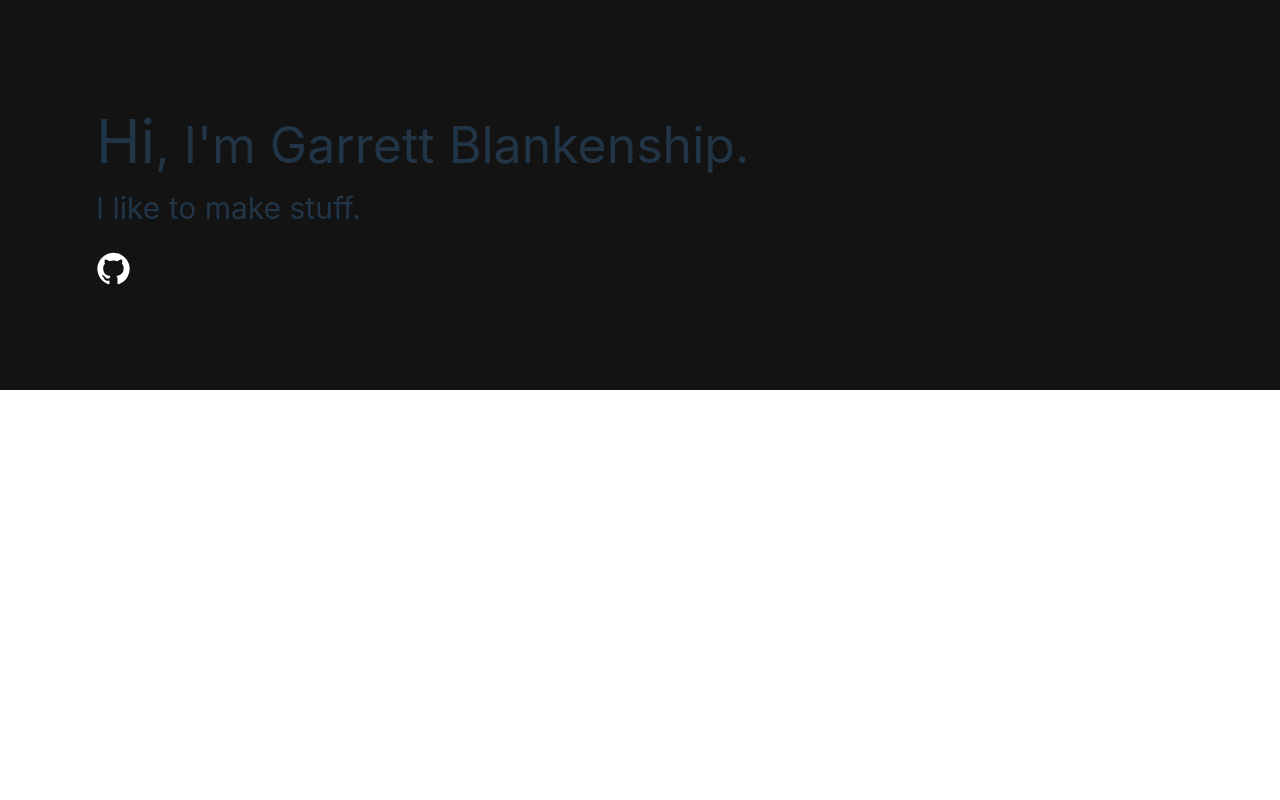
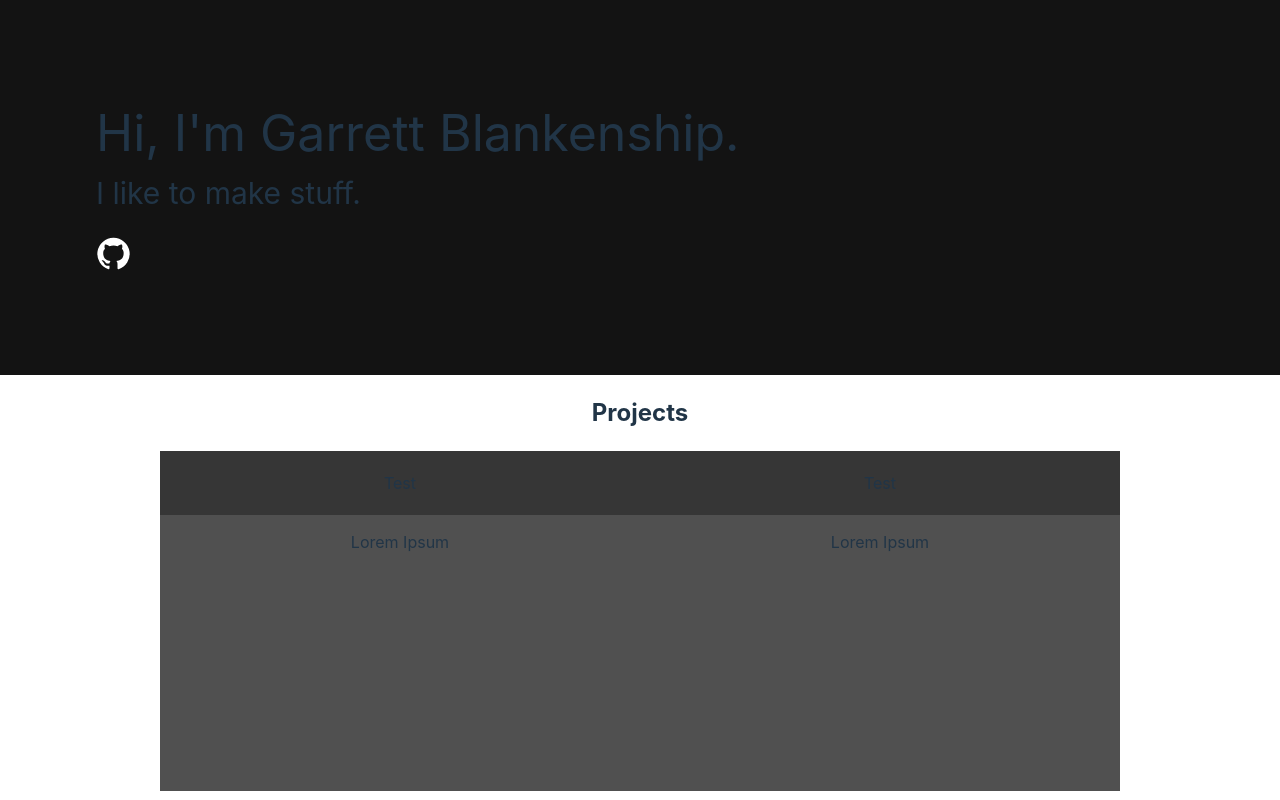
Before and after one commit to AlicornLunaa/digital_portfolio, a React (Vite) app: page / in a window 1280 px wide. Built offline with nearby package versions, Linux system fonts and the light colour scheme.

Commit message:
Working on showcase

```diff
--- a/src/components/Home.css
+++ b/src/components/Home.css
@@ -11,10 +11,15 @@
     padding-top: 20px;
 }
 
-.big {
-    font-size: 60px;
-}
-
 .small {
     font-size: 30px;
 }
+
+h2 {
+    font-style: normal;
+}
+
+.showcaseprojects {
+    display: flex;
+    justify-content: center;
+}
--- a/src/components/Home.tsx
+++ b/src/components/Home.tsx
@@ -1,6 +1,7 @@
 import GitHubIcon from '@mui/icons-material/GitHub';
 import { IconButton } from '@mui/material';
 import { Link } from 'react-router-dom';
+import Showcase from './Showcase';
 import "./Home.css";
 
 function Home(){
@@ -8,7 +9,7 @@ function Home(){
         <div className="content">
             <div className="header">
                 <div className="intro">
-                    <div className="name"><span className="big">Hi</span>, I'm Garrett Blankenship.</div>
+                    <div className="name">Hi, I'm Garrett Blankenship.</div>
                     <div className="small">I like to make stuff.</div>
                 </div>
                 <div className="links">
@@ -17,6 +18,13 @@ function Home(){
                     </Link>
                 </div>
             </div>
+            <div className="showcase">
+                <h2>Projects</h2>
+                <div className="showcaseprojects">
+                    <Showcase />
+                    <Showcase />
+                </div>
+            </div>
         </div>
     );
 }
--- /dev/null
+++ b/src/components/Showcase.css
@@ -0,0 +1,21 @@
+.showcaseblock {
+    background-color: #505050;
+    width: 480px;
+    height: 340px;
+
+    transition: all .2s ease-in-out;
+}
+
+.showcasetitle {
+    padding: 20px;
+    background-color: #363636;
+}
+
+.showcasecontent {
+    padding: 15px;
+    background-color: #505050;
+}
+
+.showcaseblock:hover {
+    transform: scale(1.1);
+}
--- /dev/null
+++ b/src/components/Showcase.tsx
@@ -0,0 +1,16 @@
+import "./Showcase.css";
+
+function Showcase(){
+    return (
+        <div className="showcaseblock">
+            <div className="showcasetitle">
+                Test
+            </div>
+            <div className="showcasecontent">
+                Lorem Ipsum
+            </div>
+        </div>
+    );
+}
+
+export default Showcase;
```
